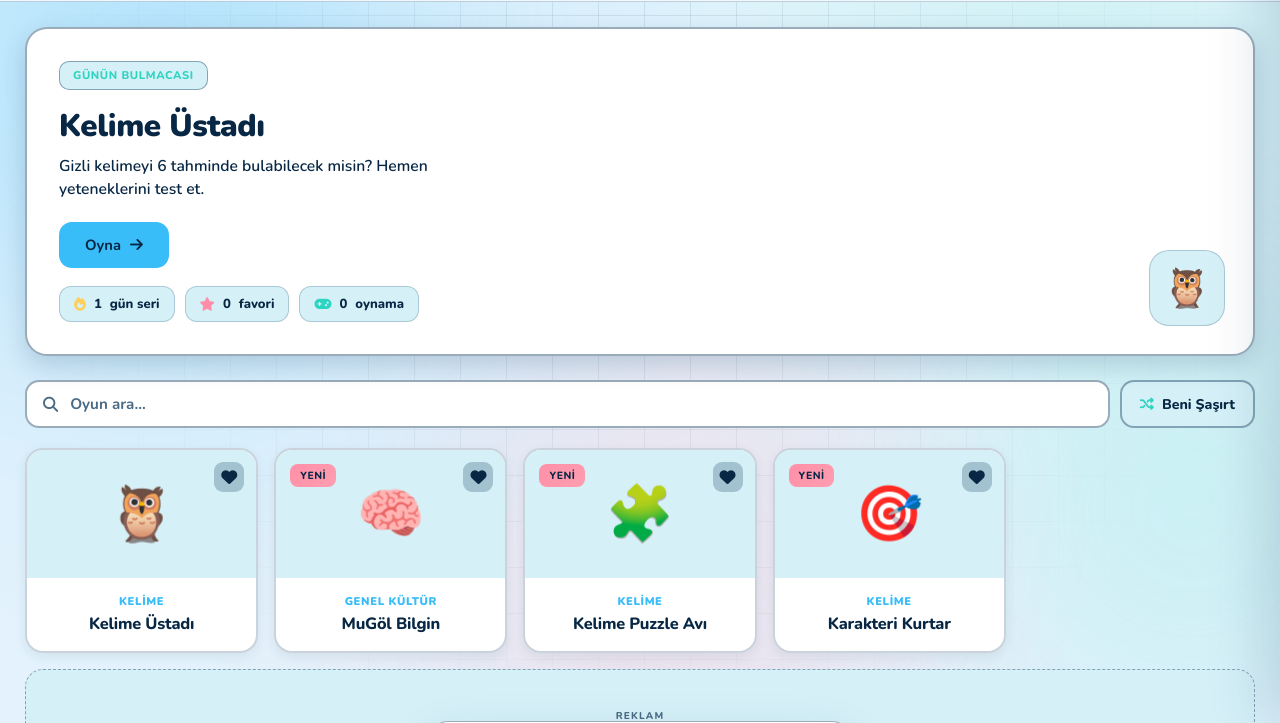
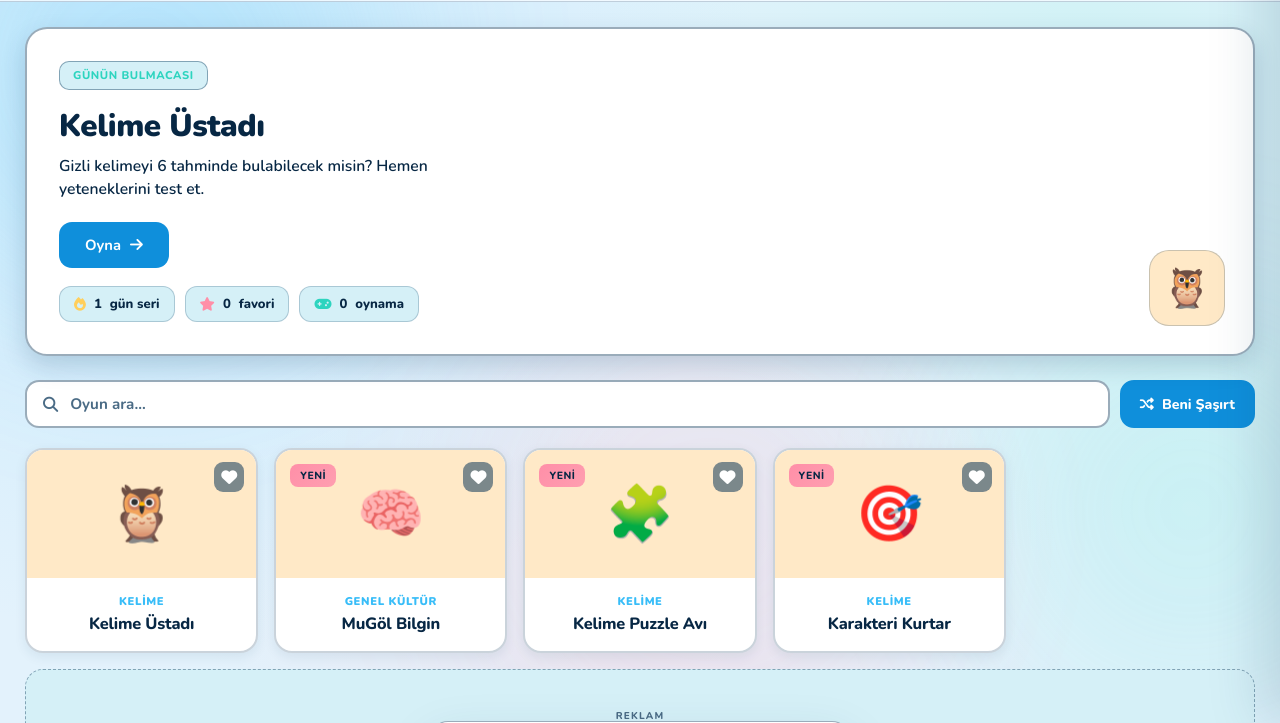
Before and after one commit to mugol-portal/mugol-.iq, a plain HTML site: page index.html in a window 1280 px wide. Shown: the part 77-800 px from the top of the page. Drawn offline with nearby package versions, Linux system fonts and the light colour scheme.

Commit message:
Add files via upload

```diff
--- a/index.html
+++ b/index.html
@@ -36,6 +36,10 @@
             --card-shadow: 0 10px 24px rgba(15, 58, 92, 0.18);
             --glow: 0 0 0 2px var(--line-strong), 0 20px 50px rgba(15, 58, 92, 0.18);
             --header-bg: rgba(245, 251, 255, 0.85);
+            --btn-bg: #0f8fdb;
+            --btn-bg-hover: #0a75b8;
+            --btn-text: #ffffff;
+            --preview-bg: #ffe9c7;
         }
 
         html.theme-dark {
@@ -53,6 +57,10 @@
             --text-faint: #8aa8c2;
             --card-shadow: 0 12px 28px rgba(0, 0, 0, 0.5);
             --header-bg: rgba(15, 36, 54, 0.85);
+            --btn-bg: #1893e8;
+            --btn-bg-hover: #4fb3f5;
+            --btn-text: #06182a;
+            --preview-bg: #3a2f1a;
         }
 
 
@@ -150,7 +158,7 @@
             display: flex; align-items: center; justify-content: center;
             transition: 0.2s;
         }
-        .circle-btn:hover { background: var(--accent); border-color: var(--accent); }
+        .circle-btn:hover { background: var(--btn-bg); border-color: var(--btn-bg); color: var(--btn-text); }
 
         /* --- HAMBURGER MENÜ --- */
         .menu-overlay {
@@ -229,16 +237,16 @@
         .hero-title { font-size: 1.95rem; font-weight: 900; margin-bottom: 8px; color: var(--text-bright); letter-spacing: -0.4px; }
         .hero-desc { color: var(--text-dark); font-size: 0.98rem; font-weight: 600; margin-bottom: 22px; max-width: 450px; line-height: 1.45; }
         .hero-play {
-            background: var(--accent); color: var(--text-bright); padding: 13px 26px; border-radius: 13px;
+            background: var(--btn-bg); color: var(--btn-text); padding: 13px 26px; border-radius: 13px;
             text-decoration: none; font-weight: 700; display: inline-flex; align-items: center; gap: 9px;
             transition: 0.2s; font-family: 'Nunito', sans-serif; font-size: 0.92rem;
         }
-        .hero-play:hover { background: #38bdf8; }
+        .hero-play:hover { background: var(--btn-bg-hover); }
 
         .hero-badge {
             position: absolute; right: 28px; bottom: 28px; width: 76px; height: 76px;
             border-radius: 20px; display: flex; align-items: center; justify-content: center;
-            background: var(--surface-soft); border: 1px solid var(--line);
+            background: var(--preview-bg); border: 1px solid var(--line);
             font-size: 2.4rem;
         }
 
@@ -303,12 +311,12 @@
         /* Rastgele Oyun butonu */
         .surprise-btn {
             display: flex; align-items: center; gap: 8px;
-            background: var(--surface-soft); color: var(--text-bright);
-            border: 2px solid var(--line-strong); padding: 12px 18px; border-radius: 14px; font-weight: 800;
+            background: var(--btn-bg); color: var(--btn-text);
+            border: 2px solid var(--btn-bg); padding: 12px 18px; border-radius: 14px; font-weight: 800;
             font-size: 0.88rem; cursor: pointer; transition: 0.2s; white-space: nowrap;
         }
-        .surprise-btn:hover { border-color: var(--accent); }
-        .surprise-btn i { color: var(--cyan); }
+        .surprise-btn:hover { background: var(--btn-bg-hover); border-color: var(--btn-bg-hover); }
+        .surprise-btn i { color: var(--btn-text); }
         .toolbar-row { display: flex; gap: 10px; margin-bottom: 20px; }
         .toolbar-row .search-bar { margin-bottom: 0; flex: 1; }
 
@@ -329,7 +337,7 @@
             cursor: pointer; transition: 0.2s; border: 2px solid var(--line-strong);
             white-space: nowrap;
         }
-        .mode-chip.active { background: var(--accent); color: var(--text-bright); border-color: var(--accent); }
+        .mode-chip.active { background: var(--btn-bg); color: var(--btn-text); border-color: var(--btn-bg); }
 
         /* Oyun Grid — sade, düz kartlar */
         .grid { display: grid; grid-template-columns: repeat(auto-fill, minmax(200px, 1fr)); gap: 16px; }
@@ -344,7 +352,7 @@
 
         .card-preview {
             height: 128px; display: flex; align-items: center; justify-content: center;
-            font-size: 3.4rem; background: var(--surface-soft); position: relative;
+            font-size: 3.4rem; background: var(--preview-bg); position: relative;
         }
         .card-body { padding: 16px; text-align: center; }
         .card-cat { font-size: 0.7rem; font-weight: 900; color: var(--accent); text-transform: uppercase; margin-bottom: 4px; letter-spacing: 0.6px; font-family: 'Nunito', sans-serif; }
@@ -357,10 +365,10 @@
 
         .fav-heart {
             position: absolute; top: 12px; right: 12px; width: 30px; height: 30px;
-            background: rgba(15, 58, 92, 0.25); border-radius: 9px; display: flex; align-items: center; justify-content: center;
-            color: var(--text-bright); transition: 0.2s; z-index: 2;
+            background: rgba(15, 58, 92, 0.55); border-radius: 9px; display: flex; align-items: center; justify-content: center;
+            color: #ffffff; transition: 0.2s; z-index: 2;
         }
-        .fav-heart.active { color: var(--coral); }
+        .fav-heart.active { color: var(--coral); background: rgba(15, 58, 92, 0.7); }
 
         /* En çok oynanan rozeti */
         .card-top-tag {
@@ -422,7 +430,7 @@
             cursor: pointer; transition: 0.2s; border: 2px solid var(--line);
             white-space: nowrap; letter-spacing: 0.3px;
         }
-        .cat-chip.active { background: var(--cyan); color: var(--text-bright); border-color: var(--cyan); }
+        .cat-chip.active { background: var(--cyan); color: #06322c; border-color: var(--cyan); }
         .cat-chip .count { font-size: 0.7rem; opacity: 0.75; margin-left: 4px; }
 
         /* --- Son Oynananlar --- */
@@ -511,7 +519,7 @@
             background: var(--surface-soft); color: var(--text-bright); font-weight: 800;
             cursor: pointer; transition: 0.2s;
         }
-        .font-size-btn.active { background: var(--accent); border-color: var(--accent); }
+        .font-size-btn.active { background: var(--btn-bg); color: var(--btn-text); border-color: var(--btn-bg); }
         .settings-action {
             width: 100%; display: flex; align-items: center; justify-content: center; gap: 10px;
             padding: 14px; border-radius: 14px; border: 1px solid var(--line);
@@ -537,7 +545,7 @@
             transition: 0.3s;
         }
         .scroll-top-btn.show { opacity: 1; visibility: visible; transform: translateY(0); }
-        .scroll-top-btn:hover { background: var(--accent); border-color: var(--accent); }
+        .scroll-top-btn:hover { background: var(--btn-bg); border-color: var(--btn-bg); color: var(--btn-text); }
 
         /* PWA Yükleme Şeridi */
         .install-banner {
@@ -558,7 +566,7 @@
         .install-banner-title { font-weight: 800; font-size: 0.9rem; }
         .install-banner-sub { font-size: 0.75rem; color: var(--text-soft); font-weight: 700; }
         .install-banner-btn {
-            background: var(--accent); color: var(--text-bright); border: none; padding: 9px 14px;
+            background: var(--btn-bg); color: var(--btn-text); border: none; padding: 9px 14px;
             border-radius: 10px; font-weight: 800; font-size: 0.82rem; cursor: pointer; white-space: nowrap;
         }
         .install-banner-close {
@@ -569,7 +577,7 @@
 <body>
 
     <div class="animated-bg">
-        <div class="synapse-grid"></div>
+        <div class="synapse-grid" style="display:none;"></div>
         <div class="blob b1"></div>
         <div class="blob b2"></div>
         <div class="blob b3"></div>
@@ -693,12 +701,6 @@
                     <button class="search-clear" id="searchClearBtn" onclick="clearSearch()"><i class="fa-solid fa-xmark"></i></button>
                 </div>
                 <button class="surprise-btn" onclick="surpriseMe()"><i class="fa-solid fa-shuffle"></i> Beni Şaşırt</button>
-            </div>
-
-            <!-- SON OYNANANLAR -->
-            <div class="recent-section" id="recentSection" style="display:none;">
-                <div class="section-title"><i class="fa-solid fa-clock-rotate-left"></i> Son Oynananlar</div>
-                <div class="recent-row" id="recentRow"></div>
             </div>
 
             <!-- BAŞARIMLAR -->
@@ -1016,6 +1018,61 @@
                 url: 'https://mugol-portal.github.io/mugol-.iq/yapboz-oyunu.html',
                 desc: 'Parçaları doğru yerlerine yerleştirerek resmi tamamla.',
                 isNew: true
+            },
+            {
+                id: 'sos',
+                title: 'SOS',
+                cat: 'STRATEJİ',
+                mode: 'challenge',
+                icon: '❌',
+                color: '#ff8fa8',
+                url: 'https://mugol-portal.github.io/mugol-.iq/sos.html',
+                desc: 'Harfleri sırayla yerleştir, S-O-S dizilerini oluşturarak rakibini geç.',
+                isNew: true
+            },
+            {
+                id: 'mayin-tarlasi',
+                title: 'Mayın Tarlası',
+                cat: 'ZEKA',
+                mode: 'focus',
+                icon: '💣',
+                color: '#ffe7a0',
+                url: 'https://mugol-portal.github.io/mugol-.iq/mayin-tarlasi.html',
+                desc: 'Mayınları tahmin et, güvenli kareleri açarak tahtayı temizle.',
+                isNew: true
+            },
+            {
+                id: 'tugla-kirici',
+                title: 'Tuğla Kırıcı',
+                cat: 'ZEKA',
+                mode: 'focus',
+                icon: '🧱',
+                color: '#ff8fa8',
+                url: 'https://mugol-portal.github.io/mugol-.iq/tugla-kirici.html',
+                desc: 'Topu sektir, tüm tuğlaları kırarak seviyeyi tamamla.',
+                isNew: true
+            },
+            {
+                id: 'kizma-birader',
+                title: 'Kızma Birader',
+                cat: 'STRATEJİ',
+                mode: 'challenge',
+                icon: '🎲',
+                color: '#9ef2e4',
+                url: 'https://mugol-portal.github.io/mugol-.iq/kizma-birader.html',
+                desc: 'Zar at, piyonlarını yuvaya ulaştır, rakiplerini eve gönderme.',
+                isNew: true
+            },
+            {
+                id: 'masa-hokeyi',
+                title: 'Masa Hokeyi',
+                cat: 'STRATEJİ',
+                mode: 'challenge',
+                icon: '🏒',
+                color: '#7dd3fc',
+                url: 'https://mugol-portal.github.io/mugol-.iq/masa-hokeyi.html',
+                desc: 'Pucku hızlı vuruşlarla rakip kaleye gönder, önce sen skor yap.',
+                isNew: true
             }
             // Yeni oyunlar buraya aynı formatta eklenebilir
         ];
@@ -1029,7 +1086,6 @@
             loadTheme();
             renderGames(gamesDB);
             renderCategories();
-            renderRecent();
             renderAchievements();
             updateFavCount();
             updateTotalPlaysCount();
```
